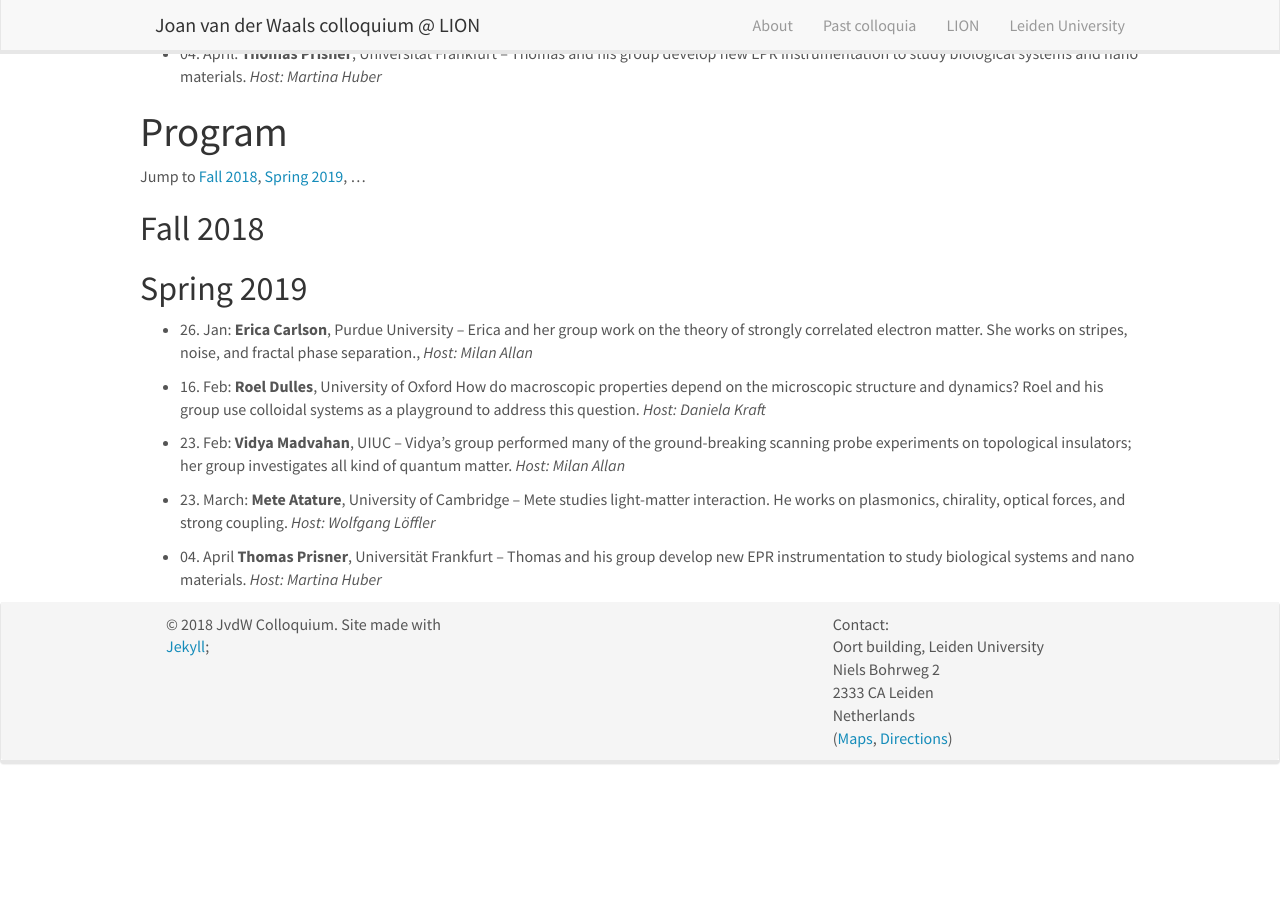
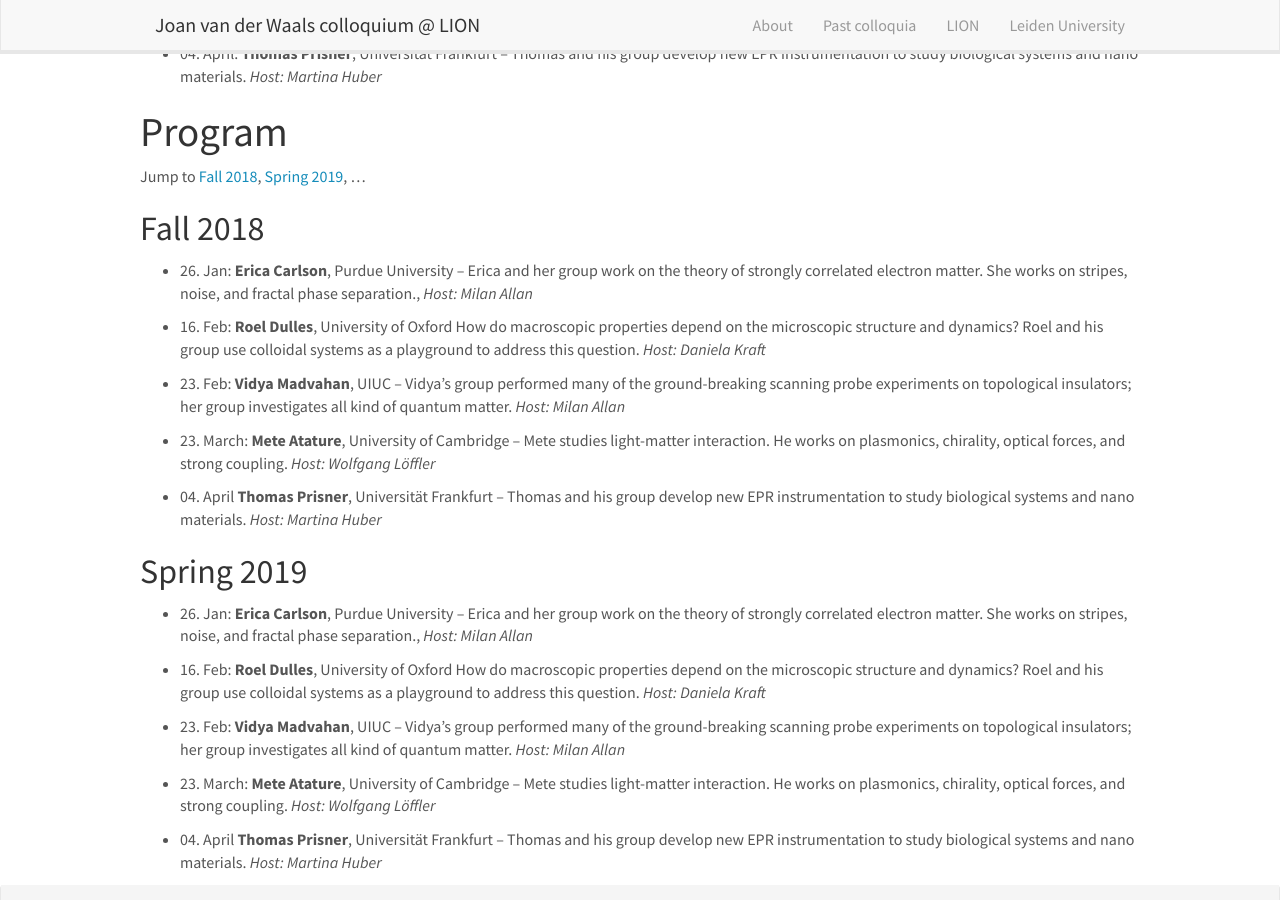
Before and after one commit to JvdWColloquium/JvdWColloquium.github.io, a Jekyll site: the page built from _pages/home.md, in a window 1280 px wide and 900 px high, scrolled down 1201 px. Built offline with Jekyll 4.4.1, drawn with Linux system fonts in a browser that asks for light colours; nearby versions of some CDN libraries; before the commit the page ends 1987 px from its top, so only the background shows below that.

Commit message:
Update home.md

```diff
--- a/_pages/home.md
+++ b/_pages/home.md
@@ -23,6 +23,24 @@ Jump to  [Fall 2018](#fall-2018),  [Spring 2019](#spring-2019),  ...
 
 ## Fall 2018
 
+- 26\. Jan:		__Erica Carlson__,	Purdue University
+-- Erica and her group work on the theory of strongly correlated electron matter. She works on stripes, noise, and fractal phase separation., _Host: Milan Allan_
+
+- 16\. Feb:	__Roel Dulles__,	University of Oxford
+  How do macroscopic properties depend on the microscopic structure and dynamics? Roel and his group use colloidal systems as a playground to address this question. _Host: Daniela Kraft_
+
+- 23\. Feb:		__Vidya Madvahan__,	UIUC
+-- Vidya’s group performed many of the ground-breaking scanning probe experiments on topological insulators; her group investigates all kind of quantum matter. _Host: Milan Allan_
+
+- 23\. March:  __Mete Atature__,		University of Cambridge
+-- Mete studies light-matter interaction. He works on plasmonics, chirality, optical forces, and strong coupling. _Host: Wolfgang Löffler_
+
+- 04\. April	__Thomas Prisner__,		Universität Frankfurt
+-- Thomas and his group develop new EPR instrumentation to study biological systems and nano materials. _Host: Martina Huber_
+
+
+
+
 ## Spring 2019
 - 26\. Jan:		__Erica Carlson__,	Purdue University
 -- Erica and her group work on the theory of strongly correlated electron matter. She works on stripes, noise, and fractal phase separation., _Host: Milan Allan_
```
